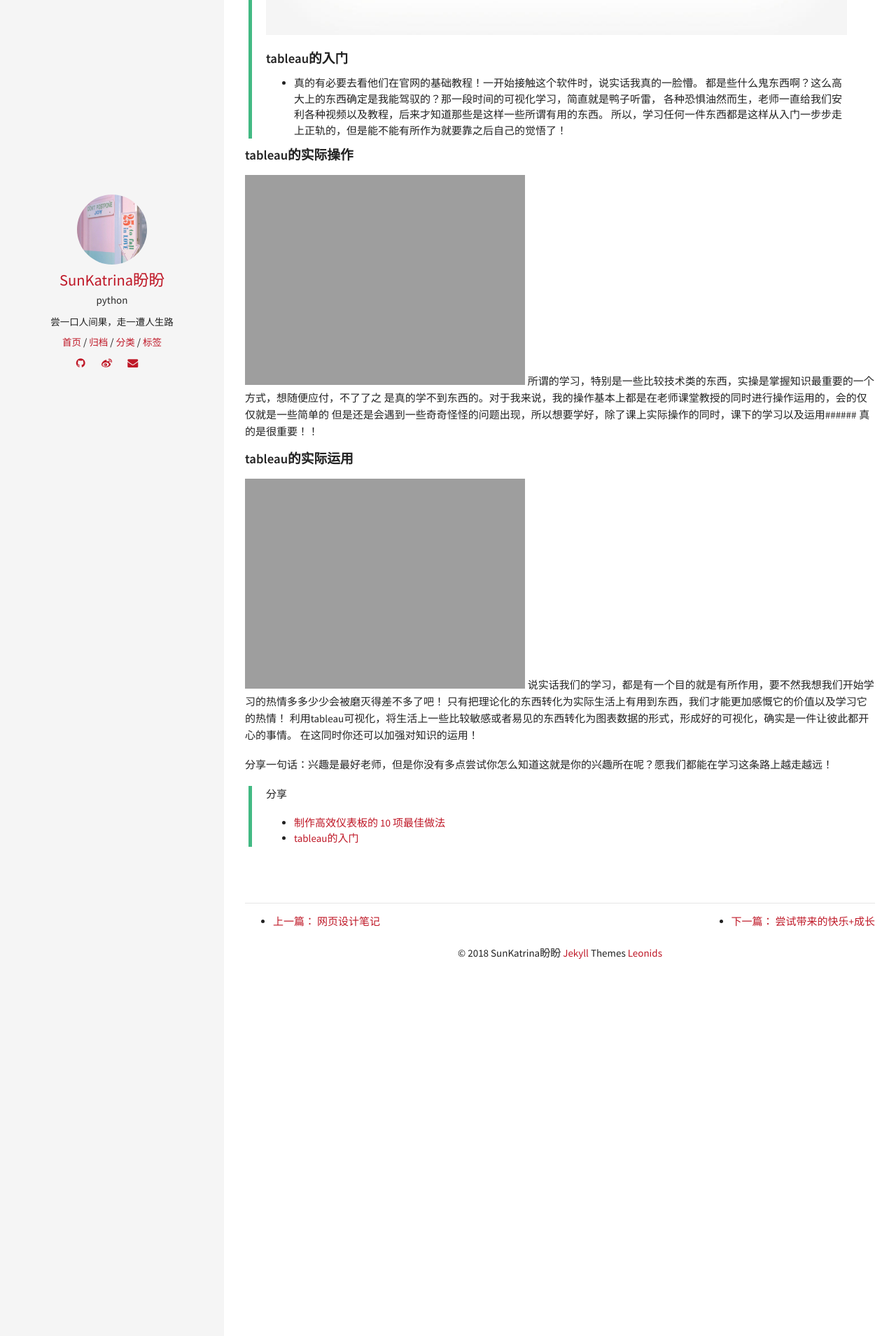
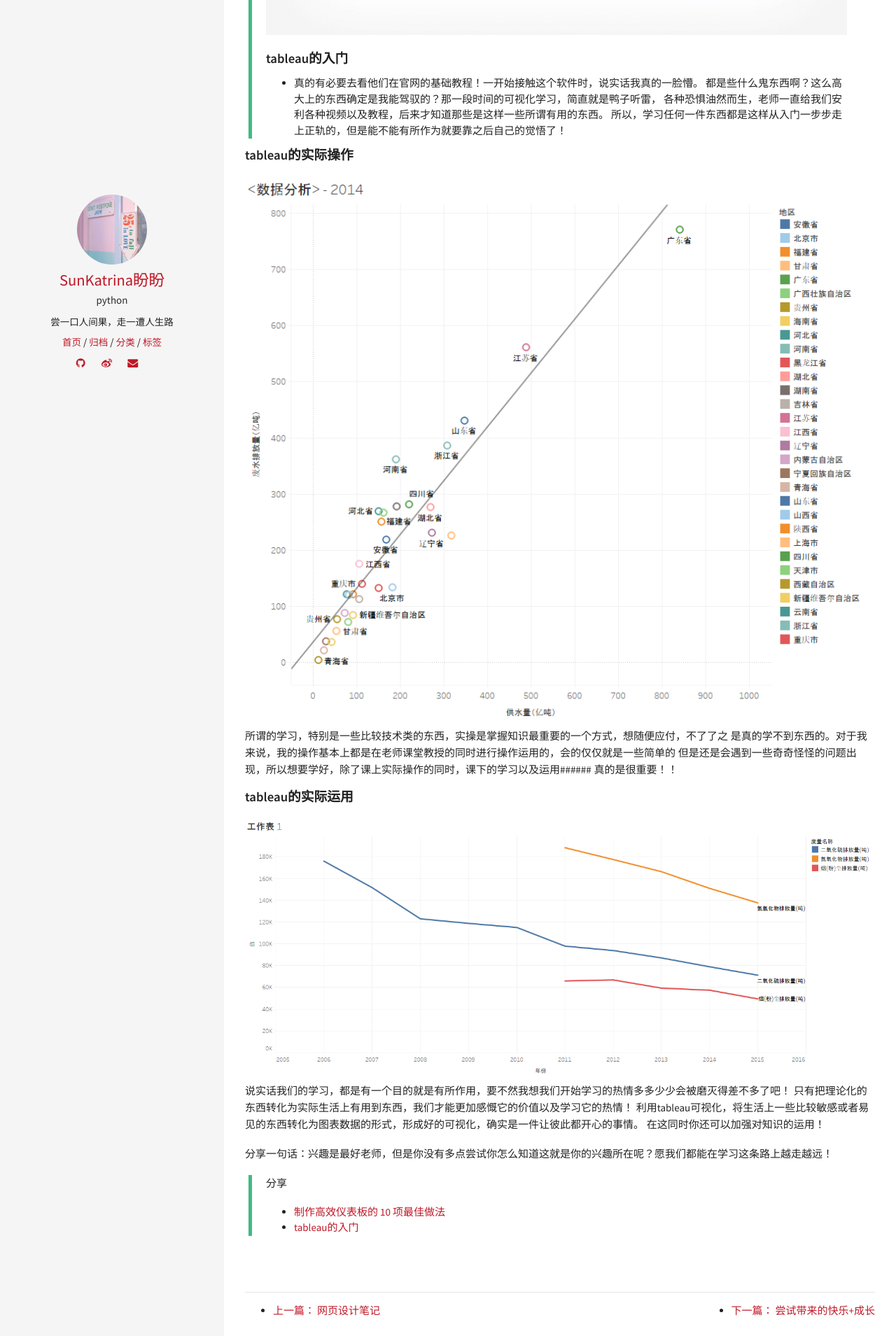
Before and after one commit to sunsipan/sunsipan.github.io, a Jekyll site: the page built from _posts/2018-1-2-tableau.md, in a window 1280 px wide. Shown: the part 1086-2995 px from the top of the page at 70% size. Built offline with Jekyll 4.4.1, drawn with Linux system fonts in a browser that asks for light colours; comment, search, counter and statistics services are not loaded.

Commit message:
Update 2018-1-2-tableau.md

```diff
--- a/_posts/2018-1-2-tableau.md
+++ b/_posts/2018-1-2-tableau.md
@@ -20,14 +20,14 @@
 
 
 #### tableau的实际操作
-![data]({{ site.url }}/assets/blogimg/data2.jpg)
+![data]({{ site.url }}/assets/blogimg/data2.png)
 所谓的学习，特别是一些比较技术类的东西，实操是掌握知识最重要的一个方式，想随便应付，不了了之
 是真的学不到东西的。对于我来说，我的操作基本上都是在老师课堂教授的同时进行操作运用的，会的仅仅就是一些简单的
 但是还是会遇到一些奇奇怪怪的问题出现，所以想要学好，除了课上实际操作的同时，课下的学习以及运用###### 真的是很重要！！
 
 
 #### tableau的实际运用
-![北京污染物分析]({{ site.url }}/assets/blogimg/data1.jpg)
+![北京污染物分析]({{ site.url }}/assets/blogimg/data1.png)
 说实话我们的学习，都是有一个目的就是有所作用，要不然我想我们开始学习的热情多多少少会被磨灭得差不多了吧！
 只有把理论化的东西转化为实际生活上有用到东西，我们才能更加感慨它的价值以及学习它的热情！
 利用tableau可视化，将生活上一些比较敏感或者易见的东西转化为图表数据的形式，形成好的可视化，确实是一件让彼此都开心的事情。
```
